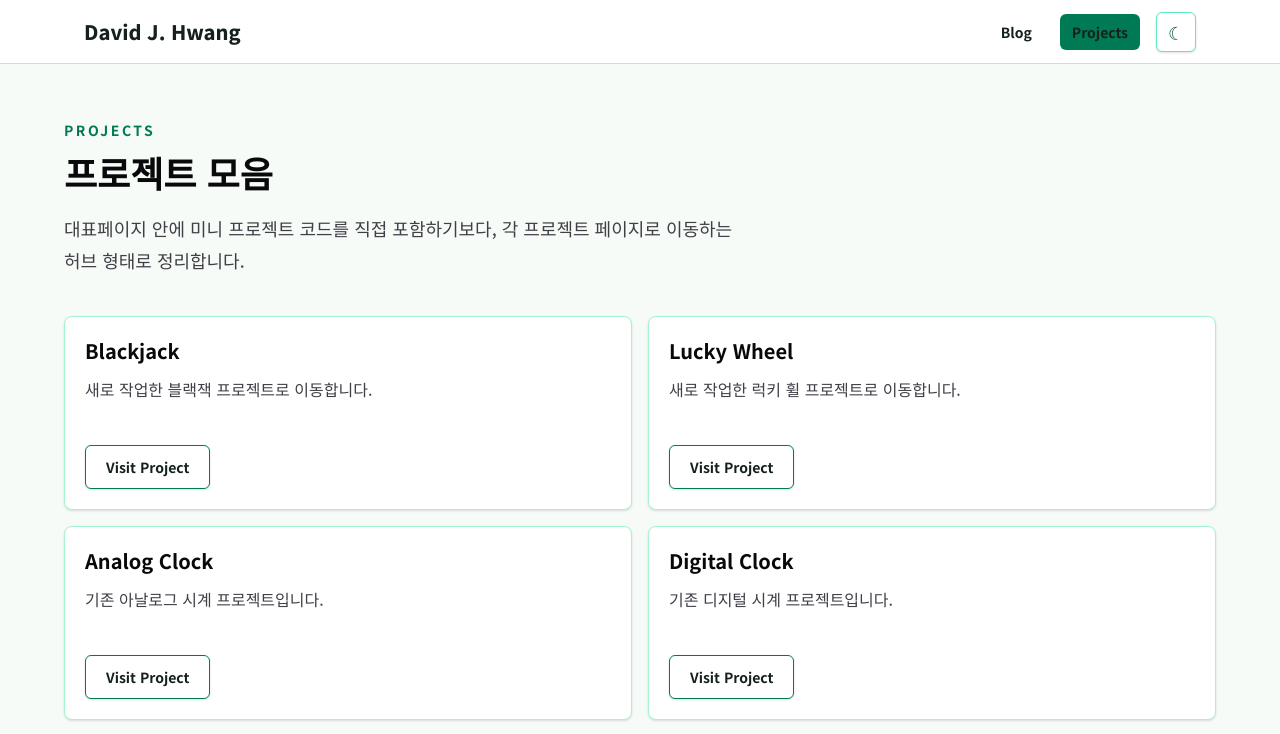
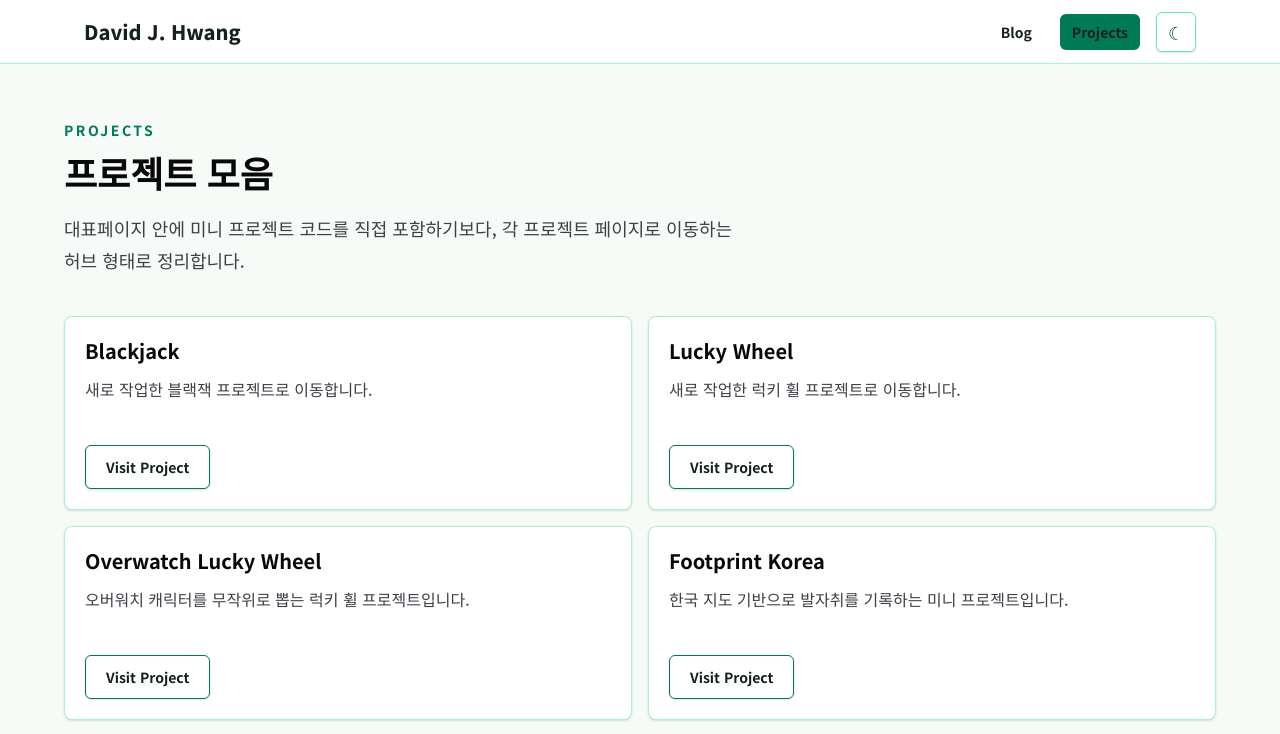
Before and after one commit to David-J-Hwang/David-J-Hwang.github.io, a Next.js app: page /projects in a window 1280 px wide. Shown: the top 734 px of the page. Built offline with nearby package versions, Linux system fonts and the light colour scheme.

Commit message:
Add two new projects, /overwatch-lucky-wheel and /footprint-korea to /projects page

```diff
--- a/app/projects/page.jsx
+++ b/app/projects/page.jsx
@@ -10,6 +10,16 @@ const projects = [
     title: "Lucky Wheel",
     description: "새로 작업한 럭키 휠 프로젝트로 이동합니다.",
     href: "https://david-j-hwang.github.io/lucky-wheel",
+  },
+  {
+    title: "Overwatch Lucky Wheel",
+    description: "오버워치 캐릭터를 무작위로 뽑는 럭키 휠 프로젝트입니다.",
+    href: "https://david-j-hwang.github.io/overwatch-lucky-wheel",
+  },
+  {
+    title: "Footprint Korea",
+    description: "한국 지도 기반으로 발자취를 기록하는 미니 프로젝트입니다.",
+    href: "https://david-j-hwang.github.io/footprint-korea",
   },
   {
     title: "Analog Clock",
```
Also changed, not shown: 1 other file (tests, documents, lock files or other folders).
